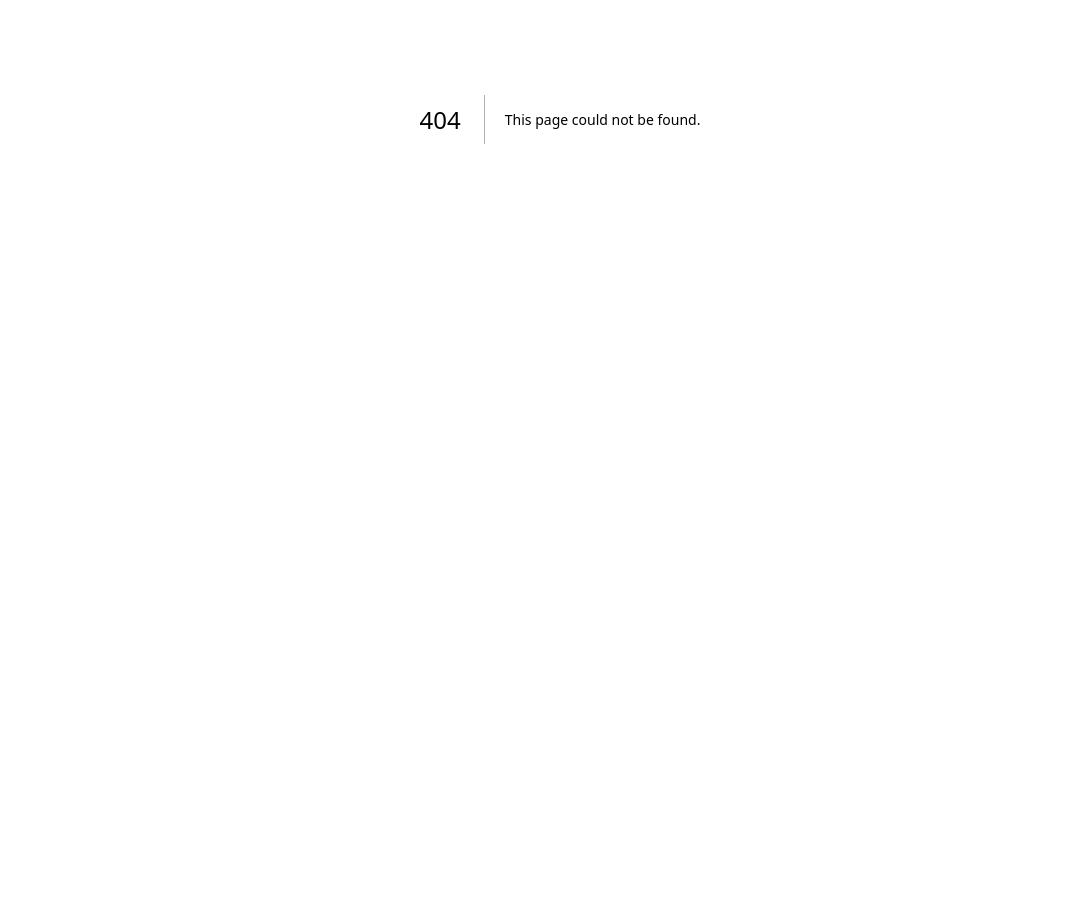
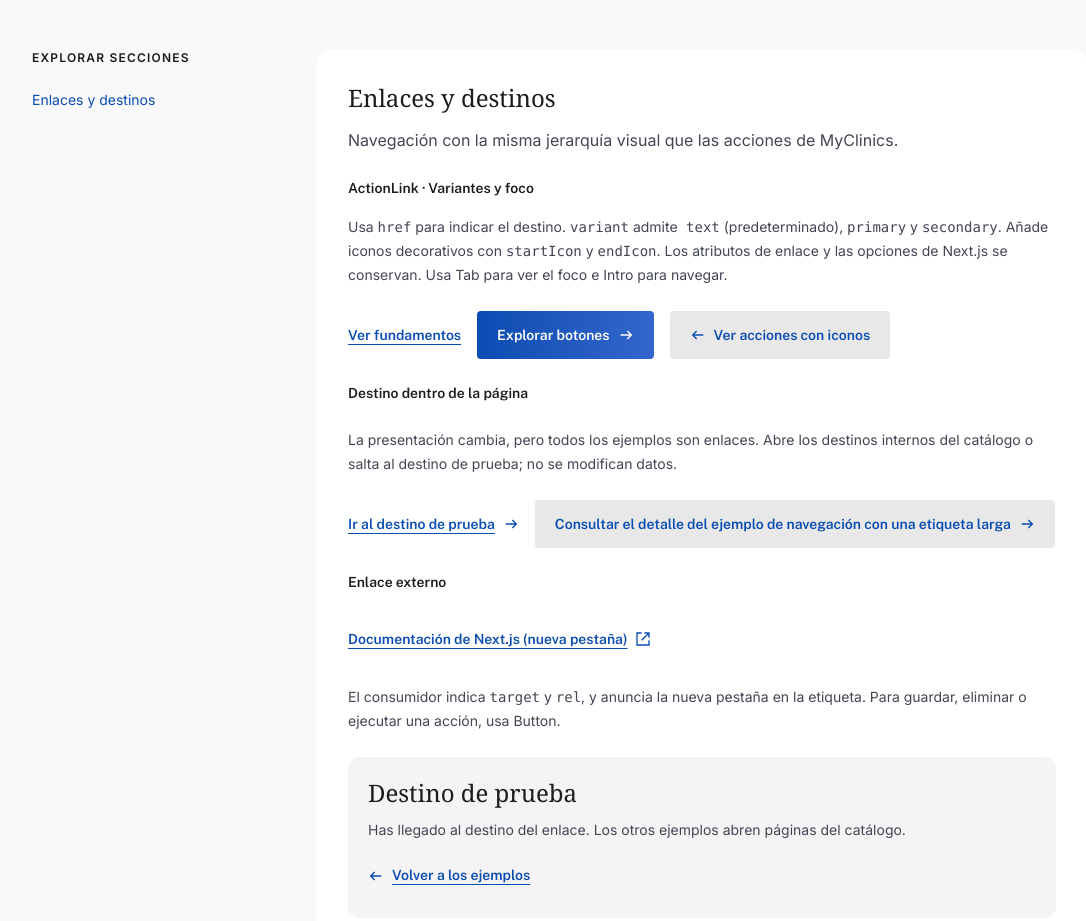
Before and after one commit to manromero/my-clinics, a Next.js app: page /components/action-link in a window 1280 px wide. Before the commit this address had no page. Shown: the part 281-1202 px from the top of the page, without its empty margins (80-1166 px from the left). Before the commit the page ends 800 px from the top, so only its background shows below. Built offline with nearby package versions, Linux system fonts and the light colour scheme.

Commit message:
feat: add shared ActionLink navigation component

```diff
--- /dev/null
+++ b/src/app/components/action-link/action-link-specimen.tsx
@@ -0,0 +1,110 @@
+import { ActionLink } from "@/lib/components/action-link/action-link";
+
+function Arrow({
+  back = false,
+  external = false,
+}: {
+  back?: boolean;
+  external?: boolean;
+}) {
+  return (
+    <svg
+      viewBox="0 0 24 24"
+      fill="none"
+      stroke="currentColor"
+      strokeWidth="2"
+      focusable="false"
+    >
+      <path
+        d={
+          external
+            ? "M14 3h7v7M21 3 10 14M10 3H3v18h18v-7"
+            : back
+              ? "M20 12H4m6-6-6 6 6 6"
+              : "M4 12h16m-6-6 6 6-6 6"
+        }
+      />
+    </svg>
+  );
+}
+
+export function ActionLinkSpecimen() {
+  return (
+    <div className="space-y-6">
+      <p className="text-sm leading-6 text-on-surface-variant">
+        Usa <code>href</code> para indicar el destino. <code>variant</code>{" "}
+        admite
+        <code> text</code> (predeterminado), <code>primary</code> y{" "}
+        <code>secondary</code>. Añade iconos decorativos con{" "}
+        <code>startIcon</code> y <code>endIcon</code>. Los atributos de enlace y
+        las opciones de Next.js se conservan. Usa Tab para ver el foco e Intro
+        para navegar.
+      </p>
+      <div className="flex flex-wrap items-center gap-4">
+        <ActionLink href="/components/foundations">Ver fundamentos</ActionLink>
+        <ActionLink
+          href="/components/button"
+          variant="primary"
+          endIcon={<Arrow />}
+        >
+          Explorar botones
+        </ActionLink>
+        <ActionLink
+          href="/components/icon-button"
+          variant="secondary"
+          startIcon={<Arrow back />}
+        >
+          Ver acciones con iconos
+        </ActionLink>
+      </div>
+      <h4 className="font-label text-label font-semibold">
+        Destino dentro de la página
+      </h4>
+      <p className="text-sm leading-6 text-on-surface-variant">
+        La presentación cambia, pero todos los ejemplos son enlaces. Abre los
+        destinos internos del catálogo o salta al destino de prueba; no se
+        modifican datos.
+      </p>
+      <div className="flex flex-wrap gap-4">
+        <ActionLink href="#destino" endIcon={<Arrow />}>
+          Ir al destino de prueba
+        </ActionLink>
+        <ActionLink href="#destino" variant="secondary" endIcon={<Arrow />}>
+          Consultar el detalle del ejemplo de navegación con una etiqueta larga
+        </ActionLink>
+      </div>
+      <h4 className="font-label text-label font-semibold">Enlace externo</h4>
+      <ActionLink
+        href="https://nextjs.org/docs/app/api-reference/components/link"
+        target="_blank"
+        rel="noopener noreferrer"
+        endIcon={<Arrow external />}
+      >
+        Documentación de Next.js (nueva pestaña)
+      </ActionLink>
+      <p className="text-sm leading-6 text-on-surface-variant">
+        El consumidor indica <code>target</code> y <code>rel</code>, y anuncia
+        la nueva pestaña en la etiqueta. Para guardar, eliminar o ejecutar una
+        acción, usa Button.
+      </p>
+      <div
+        id="destino"
+        tabIndex={-1}
+        className="scroll-mt-6 rounded-lg bg-surface-container-low p-5"
+      >
+        <h4 className="font-headline text-title">Destino de prueba</h4>
+        <p className="mt-2 text-sm leading-6 text-on-surface-variant">
+          Has llegado al destino del enlace. Los otros ejemplos abren páginas
+          del catálogo.
+        </p>
+        <ActionLink
+          href="#controles"
+          startIcon={<Arrow back />}
+          className="mt-3"
+        >
+          Volver a los ejemplos
+        </ActionLink>
+      </div>
+    </div>
+  );
+}
--- /dev/null
+++ b/src/app/components/action-link/page.tsx
@@ -0,0 +1,32 @@
+import type { Metadata } from "next";
+import { Catalogue } from "../catalogue";
+import { ActionLinkSpecimen } from "./action-link-specimen";
+
+export const metadata: Metadata = {
+  title: "ActionLink · Navegación | MyClinics",
+  description: "Enlaces de texto y navegación con apariencia de botón.",
+};
+
+export default function Page() {
+  return (
+    <Catalogue
+      title="ActionLink · Navegación"
+      description="Destinos claros con enlaces de texto, botones de navegación e iconos opcionales."
+      sections={[
+        {
+          id: "controles",
+          title: "Enlaces y destinos",
+          description:
+            "Navegación con la misma jerarquía visual que las acciones de MyClinics.",
+          examples: [
+            {
+              id: "action-link",
+              title: "ActionLink · Variantes y foco",
+              content: <ActionLinkSpecimen />,
+            },
+          ],
+        },
+      ]}
+    />
+  );
+}
--- a/src/app/components/page.tsx
+++ b/src/app/components/page.tsx
@@ -7,6 +7,12 @@ export const metadata: Metadata = {
 };
 
 const pages = [
+  {
+    href: "/components/action-link",
+    title: "ActionLink · Navegación",
+    description:
+      "Enlaces de texto, navegación con apariencia de botón e iconos opcionales.",
+  },
   {
     href: "/components/icon-button",
     title: "IconButton · Acciones con iconos",
--- /dev/null
+++ b/src/lib/components/action-link/action-link.tsx
@@ -0,0 +1,51 @@
+import Link from "next/link";
+import type { ComponentPropsWithRef, ReactNode } from "react";
+
+export type ActionLinkProps = ComponentPropsWithRef<typeof Link> & {
+  variant?: "text" | "primary" | "secondary";
+  startIcon?: ReactNode;
+  endIcon?: ReactNode;
+};
+
+const variants = {
+  text: "min-h-11 py-2 text-primary underline underline-offset-4 hover:decoration-2",
+  primary:
+    "min-h-12 px-5 py-3 bg-linear-to-r from-primary to-primary-container text-on-primary hover:brightness-90",
+  secondary:
+    "min-h-12 px-5 py-3 bg-surface-container-high text-primary hover:bg-surface-dim",
+};
+
+/** Navigation with text or button-like presentation. */
+export function ActionLink({
+  variant = "text",
+  startIcon,
+  endIcon,
+  className = "",
+  children,
+  ...props
+}: ActionLinkProps) {
+  return (
+    <Link
+      {...props}
+      className={`inline-flex max-w-full items-center justify-center gap-2 rounded-lg font-label text-label font-semibold transition-[background-color,filter] duration-(--duration-fast) ease-standard focus-visible:outline-2 focus-visible:outline-offset-4 focus-visible:outline-primary ${variants[variant]} ${className}`}
+    >
+      {startIcon && (
+        <span
+          aria-hidden="true"
+          className="inline-flex shrink-0 [&>svg]:size-4"
+        >
+          {startIcon}
+        </span>
+      )}
+      <span className="min-w-0 [overflow-wrap:anywhere]">{children}</span>
+      {endIcon && (
+        <span
+          aria-hidden="true"
+          className="inline-flex shrink-0 [&>svg]:size-4"
+        >
+          {endIcon}
+        </span>
+      )}
+    </Link>
+  );
+}
```
Also changed, not shown: 3 other files (tests, documents, lock files or other folders).
